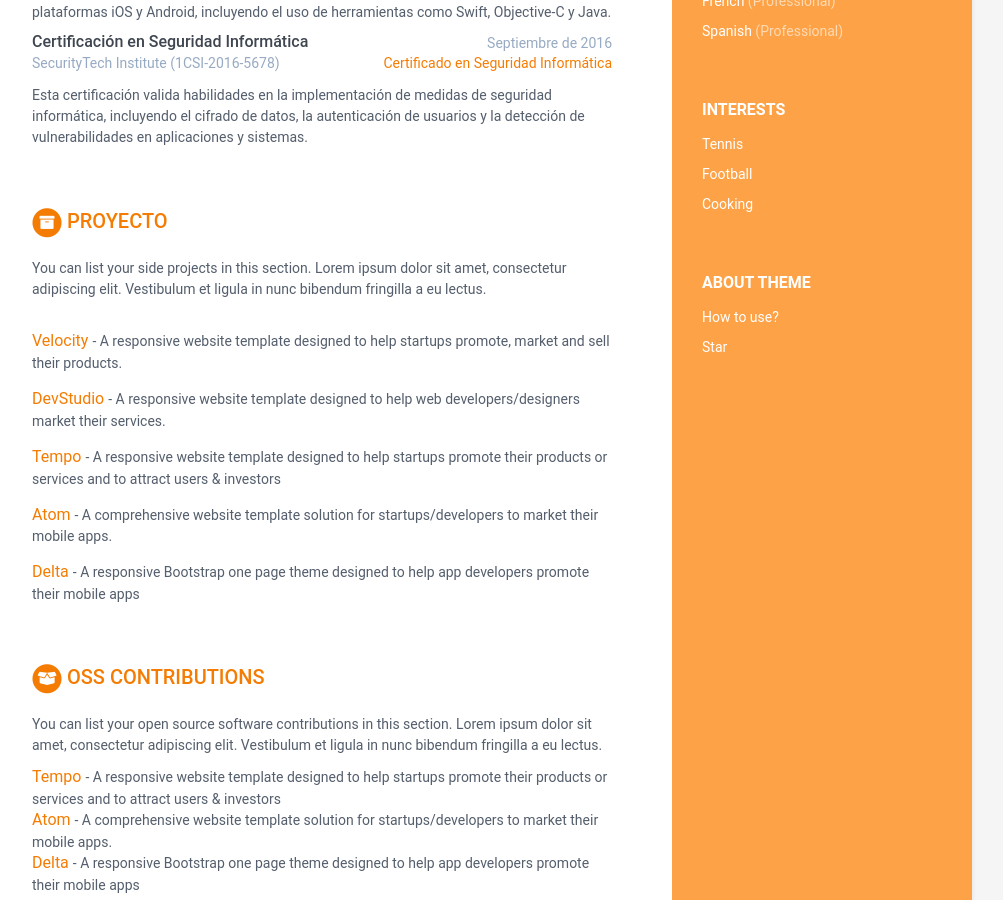
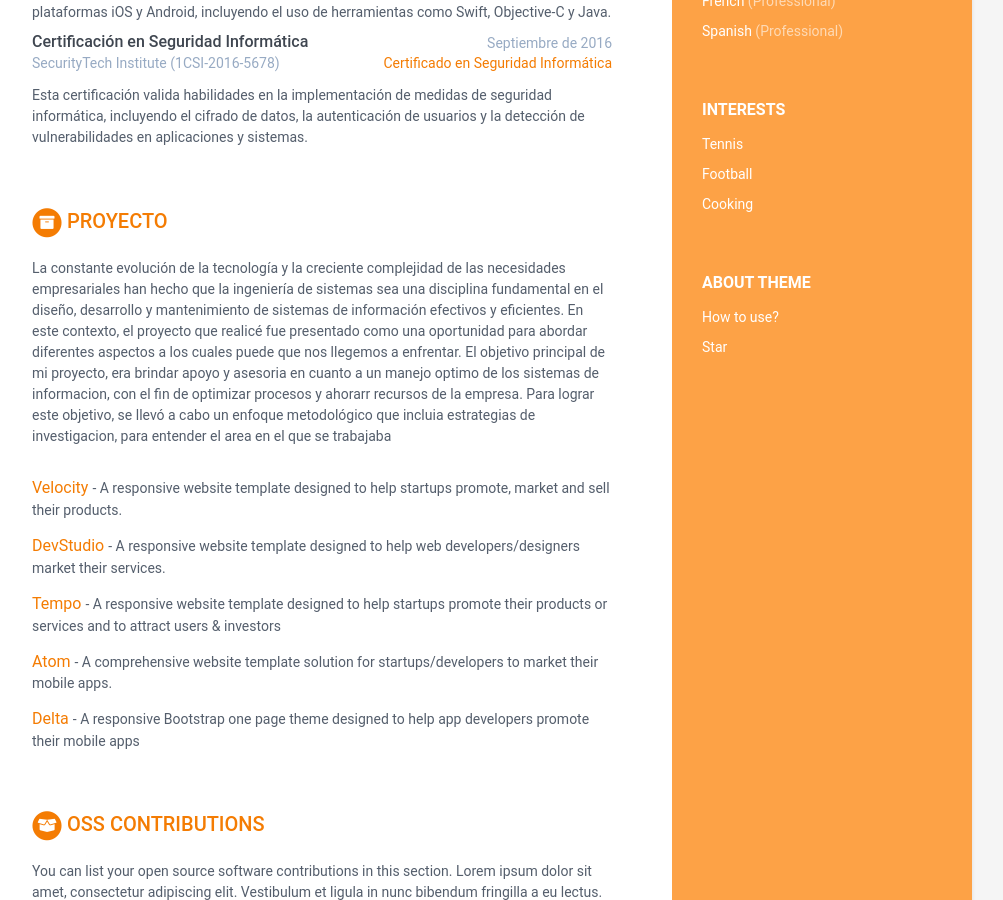
Before and after one commit to javersoft-me/Proyecto-Organizacion, a Jekyll site: the page built from index.html, in a window 1280 px wide and 900 px high, scrolled down 996 px. Shown: the whole window, without its empty margins (168-1171 px from the left). Built offline with Jekyll 4.4.1, drawn with Linux system fonts in a browser that asks for light colours.

Commit message:
Modificacion Intro Proyecto

```diff
--- a/_data/data.yml
+++ b/_data/data.yml
@@ -153,9 +153,18 @@ certifications:
 projects:
     title: Proyecto
     intro: >
-      You can list your side projects in this
-      section. Lorem ipsum dolor sit amet, consectetur adipiscing elit.
-      Vestibulum et ligula in nunc bibendum fringilla a eu lectus.
+      La constante evolución de la tecnología y la creciente complejidad de
+      las necesidades empresariales han hecho que la ingeniería de sistemas
+      sea una disciplina fundamental en el diseño, desarrollo y mantenimiento
+      de sistemas de información efectivos y eficientes. En este contexto, el
+      proyecto que realicé fue presentado como una oportunidad para abordar
+      diferentes aspectos a los cuales puede que nos llegemos a enfrentar.
+
+      El objetivo principal de mi proyecto, era brindar apoyo y asesoria en cuanto
+      a un manejo optimo de los sistemas de informacion, con el fin de
+      optimizar procesos y ahorarr recursos de la empresa. Para lograr este objetivo,
+      se llevó a cabo un enfoque metodológico que incluia estrategias de investigacion,
+      para entender el area en el que se trabajaba
     assignments:
       - title: Velocity
         link: "#hook"
```
